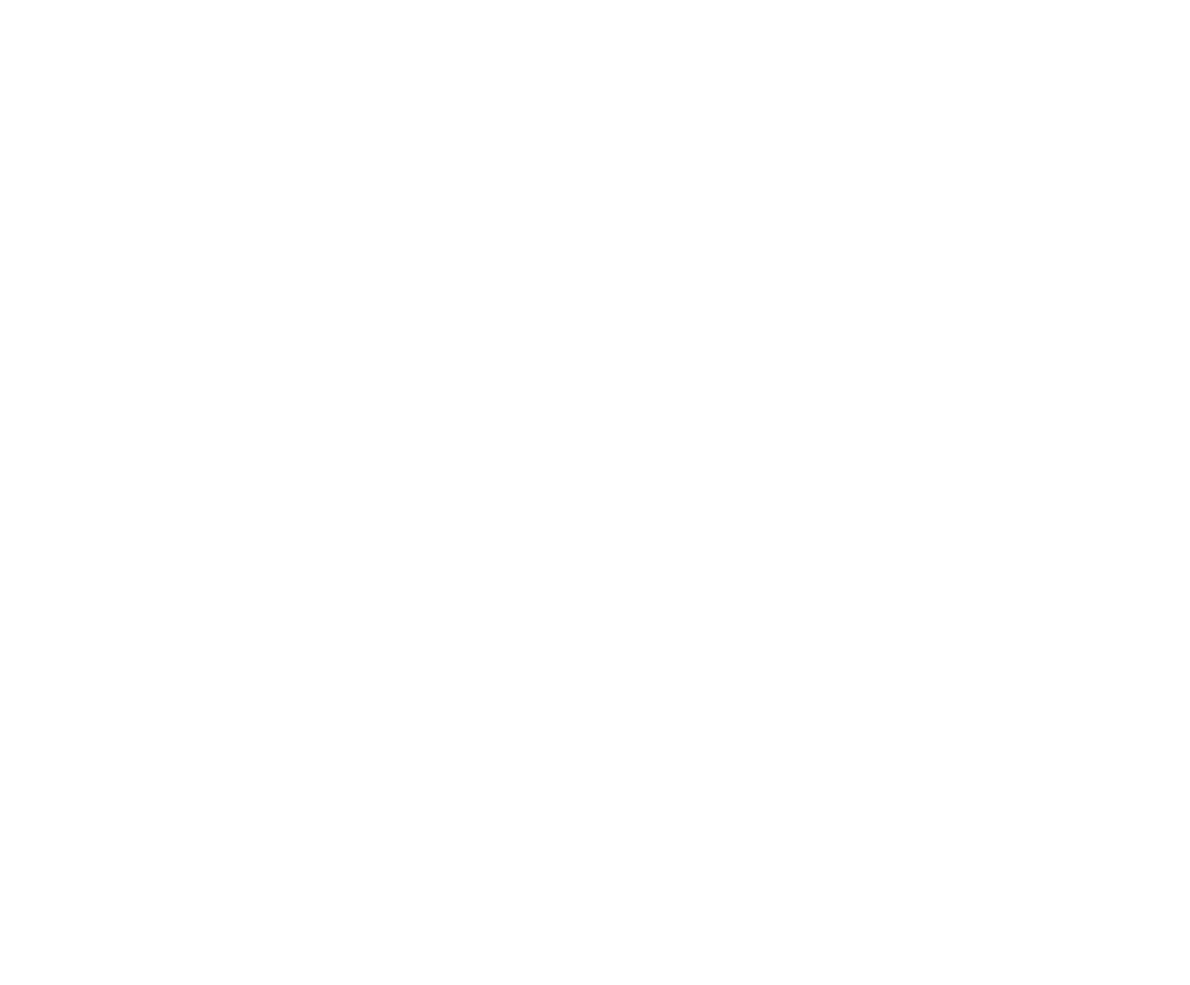
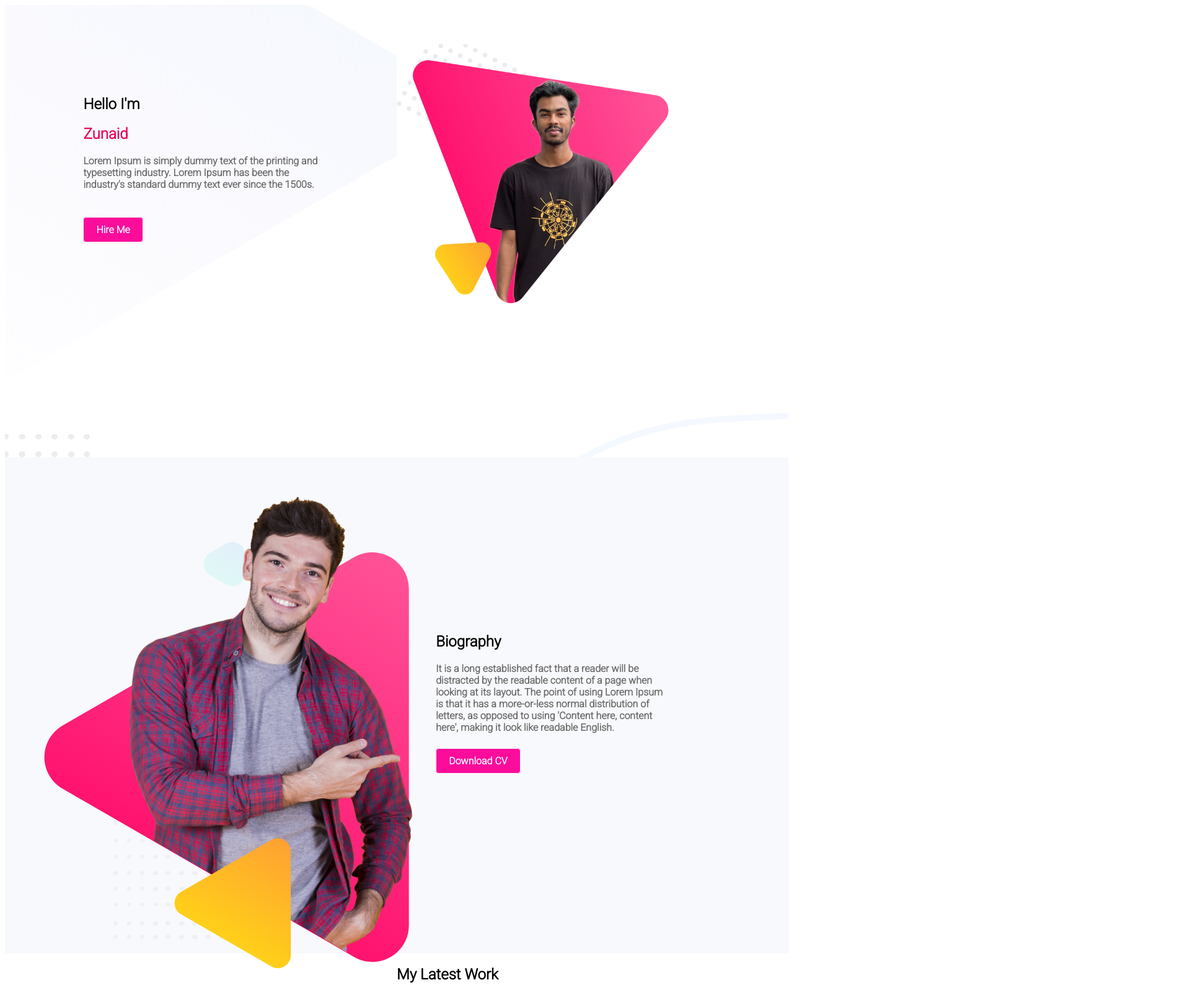
Before and after one commit to ZunaidzZ/Project1, a plain HTML site: page index.html in a window 1280 px wide. Shown: the top 1589 px of the page at 62% size, 1920 px wide, since content can reach past the window. Before the commit the page ends 800 px from the top, so only its background shows below. Drawn offline with Linux system fonts and the light colour scheme.

Commit message:
half-done

```diff
--- a/index.html
+++ b/index.html
@@ -1,12 +1,67 @@
 <!DOCTYPE html>
 <html lang="en">
-<head>
-    <meta charset="UTF-8">
-    <meta http-equiv="X-UA-Compatible" content="IE=edge">
-    <meta name="viewport" content="width=device-width, initial-scale=1.0">
-    <title>Document</title>
-</head>
-<body>
+  <head>
+    <meta charset="UTF-8" />
+    <meta http-equiv="X-UA-Compatible" content="IE=edge" />
+    <meta name="viewport" content="width=device-width, initial-scale=1.0" />
+    <link rel="preconnect" href="https://fonts.googleapis.com" />
+    <link rel="preconnect" href="https://fonts.gstatic.com" crossorigin />
+    <link
+      href="https://fonts.googleapis.com/css2?family=Roboto:wght@100;300&display=swap"
+      rel="stylesheet"
+    />
+    <link rel="stylesheet" href="style.css" />
+    <title>Project1</title>
+  </head>
+  <body>
+    <section class="upper">
+      <div class="section1">
+        <h1>Hello I'm</h1>
+        <h2 class="Name">Zunaid</h2>
+        <p>
+          Lorem Ipsum is simply dummy text of the printing and typesetting
+          industry. Lorem Ipsum has been the industry's standard dummy text ever
+          since the 1500s.
+        </p>
+        <br />
+        <br />
+        <a class="pink-button" href="#" target="_blank">Hire Me</a>
+      </div>
+      <div class="section2">
+        <img class="zun" src="/images/zun.jpg" />
+      </div>
+    </section>
 
-</body>
+    <section class="mid">
+      <div class="section3">
+        <img src="/images/peter_dream.png" />
+      </div>
+
+      <div class="section4">
+        <h1>Biography</h1>
+        <p>
+          It is a long established fact that a reader will be distracted by the
+          readable content of a page when looking at its layout. The point of
+          using Lorem Ipsum is that it has a more-or-less normal distribution of
+          letters, as opposed to using 'Content here, content here', making it
+          look like readable English.
+        </p>
+        <br />
+        <a class="pink-button" href="#" target="_blank">Download CV</a>
+      </div>
+    </section>
+
+    <section>
+      <h1>My Latest Work</h1>
+      <div class="work-image1">
+        <img src="/images/work-1.png" />
+      </div>
+      <div class="work-image2">
+        <img src="/images/work-2.jpg" />
+      </div>
+      <div class="work-image3">
+        <img src="/images/work-3.jpg" />
+      </div>
+    </section>
+  </body>
 </html>
--- /dev/null
+++ b/style.css
@@ -0,0 +1,94 @@
+body{
+    font-family: 'Roboto', sans-serif;
+
+}
+
+.pink-button{
+    background-color: rgb(251, 12, 155);
+    color: aliceblue;
+    padding: 10px 20px;
+    border-radius: 5px;
+    border: 1px solid;
+    text-decoration: none;
+    font-weight: bold;
+
+}
+
+.section1{
+    text-align: left;
+    float: left;
+    width: 30%;
+    padding: 10%;
+
+
+}
+
+.section2{
+    padding: 5%;
+
+}
+
+.Name{
+    color: rgb(232, 9, 94);
+    font-weight: bold;
+}
+
+.zun{
+    float: left;
+    width: 40%;
+
+}
+
+.upper{
+    background-image: url(/images/header-bg.png);
+
+    height: 730px;
+    background-repeat: no-repeat;
+}
+
+.section3{
+    float: left;
+    padding: 5%;
+    width: 40%;
+}
+
+.section4{
+    float: left;
+    padding: 5%;
+    width: 30%;
+    margin-top: 200px;
+}
+
+p{
+    color: dimgray;
+    font-weight: bold;
+}
+h1{
+    font-weight: bold;
+
+}
+
+.mid{
+    background-image: url(/images/biography-bg.png);
+    height: 800px;
+}
+
+.work-image1{
+    width: 120px;
+    height: 120px;
+    padding: 10%;
+    float: left;
+}
+
+.work-image2{
+    width: 120px;
+    height: 120px;
+    padding: 10%;
+    float: left;
+}
+.work-image3{
+    width: 120px;
+    height: 120px;
+    padding: 10%;
+    float: left;
+}
```
Also changed, not shown: images/biography-bg.png (added), images/footer-bg.png (added), images/header-bg.png (added), images/latest-work-bg.png (added), images/peter.png (added), images/peter_dream.png (added), images/work-1.png (added), images/work-2.jpg (added), images/work-3.jpg (added), images/zun.jpg (added), 1 other file.
